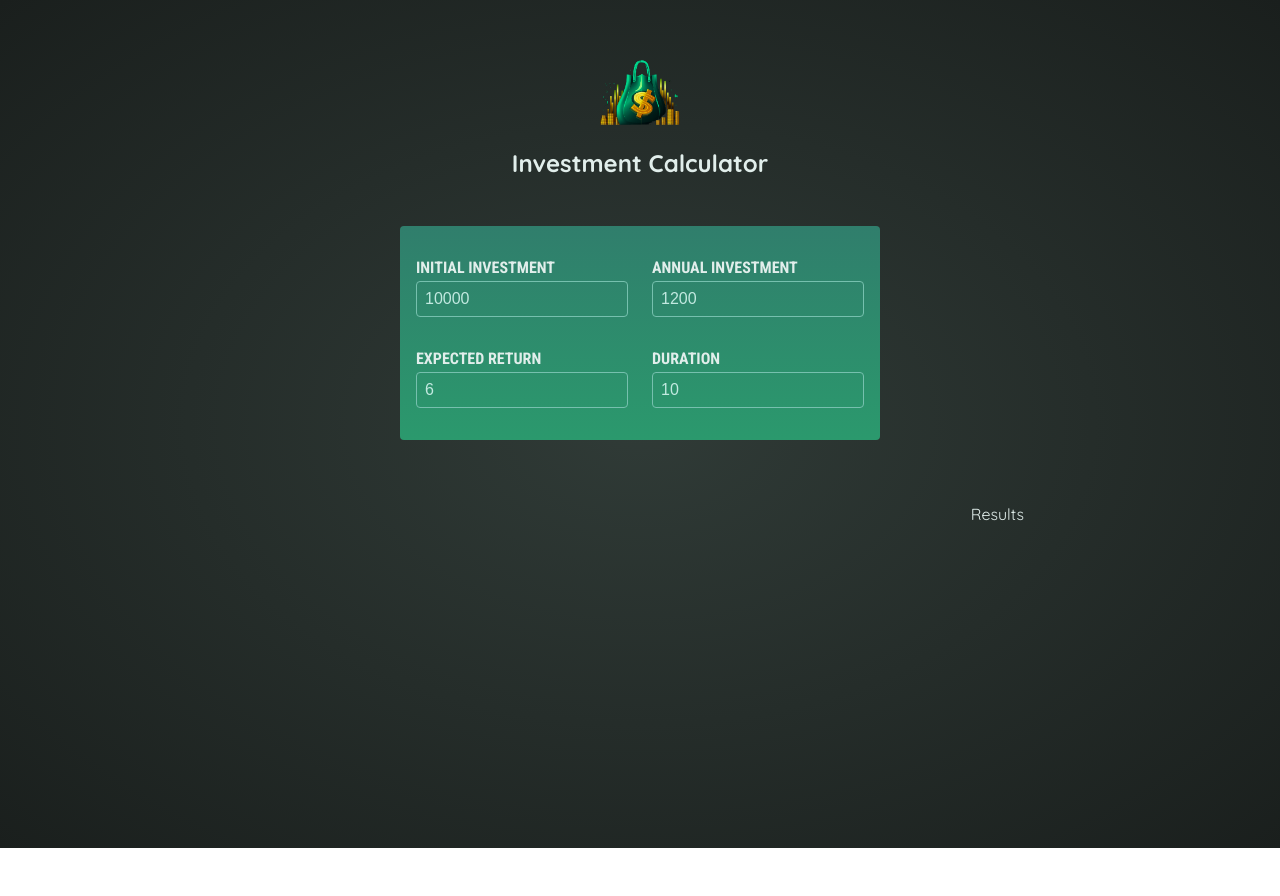
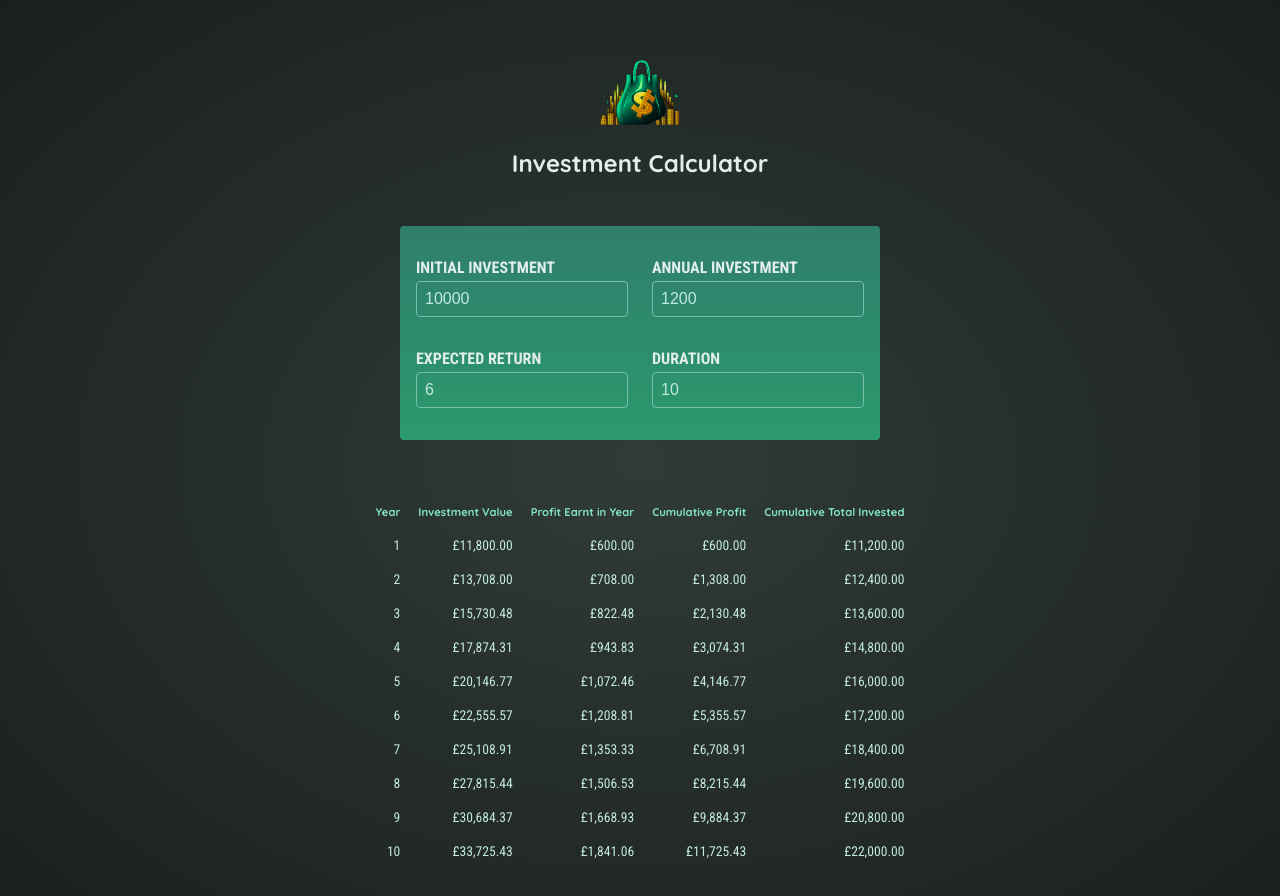
Before and after one commit to Nadia982/investment-calculator, a React (Vite) app: page / in a window 1280 px wide. Shown: the top 896 px of the page. Before the commit the page ends 848 px from the top, so only its background shows below. Built offline with nearby package versions, Linux system fonts and the light colour scheme.

Commit message:
outputted results in a table in the Results component

```diff
--- a/src/components/Results.jsx
+++ b/src/components/Results.jsx
@@ -1,14 +1,42 @@
-import React from 'react'
-import { calculateInvestmentResults } from '../util/investment'
+import React from "react";
+import { calculateInvestmentResults, formatter } from "../util/investment";
 
-const ResultsTable = ({input}) => {
-const resultsData = calculateInvestmentResults(input);
-console.log(resultsData);
-return (
-    <section id="result">
-      <p>Results</p>
-    </section>
-  )
-}
+const ResultsTable = ({ input }) => {
+  const resultsData = calculateInvestmentResults(input);
+  const initialInvestment =
+    resultsData[0].valueEndOfYear -
+    resultsData[0].profit -
+    resultsData[0].annualInvestment;
+  return (
+    <table id="result">
+      <thead>
+        <tr>
+          <th>Year</th>
+          <th>Investment Value</th>
+          <th>Profit Earnt in Year</th>
+          <th>Cumulative Profit</th>
+          <th>Cumulative Total Invested</th>
+        </tr>
+      </thead>
+      <tbody>
+        {resultsData.map((yearData) => {
+          const totalProfit =
+            yearData.valueEndOfYear - yearData.annualInvestment * yearData.year - initialInvestment;
 
-export default ResultsTable
+            const totalInvested = yearData.valueEndOfYear - totalProfit;
+          return (
+            <tr key={yearData.year}>
+              <td>{yearData.year}</td>
+              <td>{formatter.format(yearData.valueEndOfYear)}</td>
+              <td>{formatter.format(yearData.profit)}</td>
+              <td>{formatter.format(totalProfit)}</td>
+              <td>{formatter.format(totalInvested)}</td>
+            </tr>
+          );
+        })}
+      </tbody>
+    </table>
+  );
+};
+
+export default ResultsTable;
--- a/src/util/investment.js
+++ b/src/util/investment.js
@@ -33,7 +33,7 @@ export function calculateInvestmentResults({
 // Example Usage: formatter.format(1000) => yields "$1,000"
 export const formatter = new Intl.NumberFormat('en-US', {
   style: 'currency',
-  currency: 'USD',
-  minimumFractionDigits: 0,
-  maximumFractionDigits: 0,
+  currency: 'GBP',
+  minimumFractionDigits: 2,
+  maximumFractionDigits: 2,
 });
```
